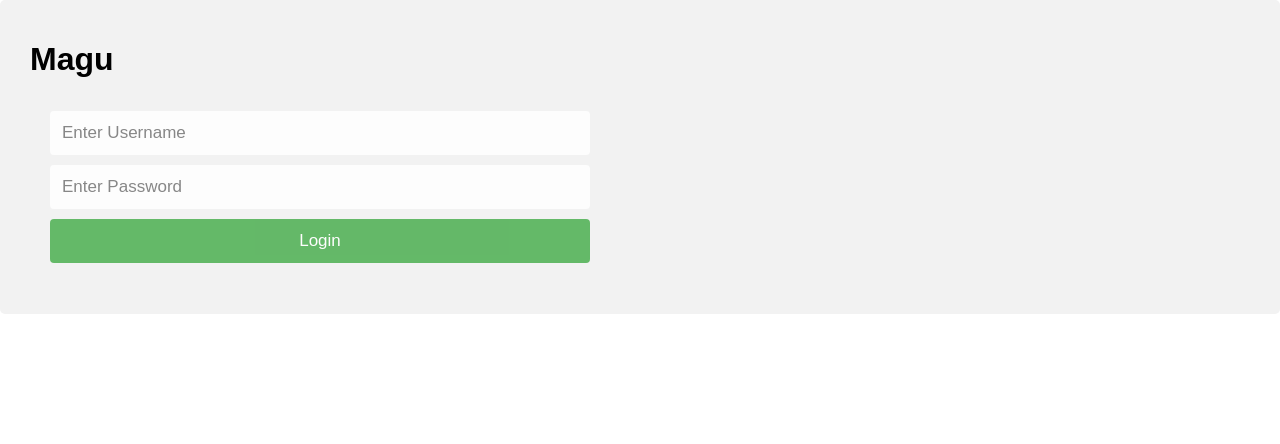
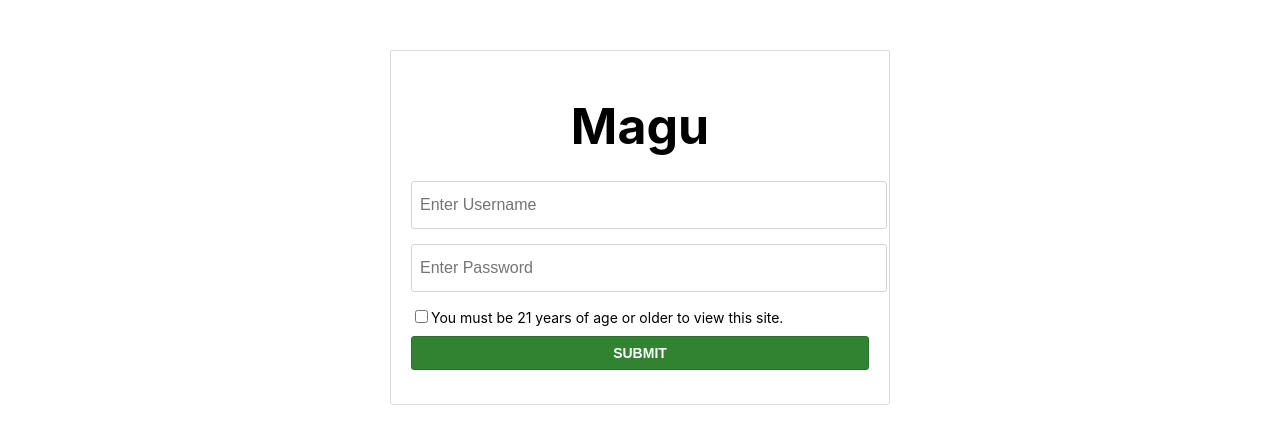
Before and after one commit to JSPlatt/Magu-Frontend, a React (Create React App) app: page /login in a window 1280 px wide. Shown: the top 444 px of the page. Built offline with nearby package versions, Linux system fonts and the light colour scheme.

Commit message:
LogIn style started

```diff
--- a/src/Login.css
+++ b/src/Login.css
@@ -1,4 +1,4 @@
-body {
+/* body {
     font-family: Arial, Helvetica, sans-serif;
   }
 
@@ -6,7 +6,7 @@ body {
     box-sizing: border-box;
   }
 
-  /* style the container */
+
   .container {
     position: relative;
     border-radius: 5px;
@@ -14,7 +14,7 @@ body {
     padding: 20px 0 30px 0;
   }
 
-  /* style inputs and link buttons */
+
   input,
   .btn {
     width: 100%;
@@ -26,7 +26,7 @@ body {
     display: inline-block;
     font-size: 17px;
     line-height: 20px;
-    text-decoration: none; /* remove underline from anchors */
+    text-decoration: none;
   }
 
   input:hover,
@@ -34,7 +34,7 @@ body {
     opacity: 1;
   }
 
-  /* add appropriate colors to fb, twitter and google buttons */
+
   .fb {
     background-color: #3b5998;
     color: white;
@@ -50,7 +50,7 @@ body {
     color: white;
   }
 
-  /* style the submit button */
+
   input[type="submit"] {
     background-color: #4caf50;
     color: white;
@@ -66,7 +66,7 @@ body {
   p {
     text-align: center;
   }
-  /* Two-column layout */
+
   .col {
     float: left;
     width: 50%;
@@ -75,14 +75,14 @@ body {
     margin-top: 6px;
   }
 
-  /* Clear floats after the columns */
+
   .row:after {
     content: "";
     display: table;
     clear: both;
   }
 
-  /* vertical line */
+
   .vl {
     position: absolute;
     left: 50%;
@@ -91,7 +91,7 @@ body {
     height: 175px;
   }
 
-  /* text inside the vertical line */
+
   .vl-innertext {
     position: absolute;
     top: 50%;
@@ -102,31 +102,31 @@ body {
     padding: 8px 10px;
   }
 
-  /* hide some text on medium and large screens */
+
   .hide-md-lg {
     display: none;
   }
 
-  /* bottom container */
+
   .bottom-container {
     text-align: center;
     background-color: #666;
     border-radius: 0px 0px 4px 4px;
   }
 
-  /* Responsive layout - when the screen is less than 650px wide, make the two columns stack on top of each other instead of next to each other */
+
   @media screen and (max-width: 650px) {
     .col {
       width: 100%;
       margin-top: 0;
     }
-    /* hide the vertical line */
+
     .vl {
       display: none;
     }
-    /* show the hidden text on small screens */
+
     .hide-md-lg {
       display: block;
       text-align: center;
     }
-  }
+  } */
--- a/src/components/Login.js
+++ b/src/components/Login.js
@@ -1,6 +1,89 @@
 import React, { Component } from "react";
 import "../Login.css";
 import { Redirect } from "react-router-dom";
+import styled from 'styled-components'
+
+const LoginWrapper = styled.div`
+`
+
+const FormWrapper = styled.div`
+  margin-top: 50px;
+
+`
+
+const FormContainer = styled.div`
+  width: 500px;
+  margin: 0 auto;
+
+`
+
+const Form = styled.form`
+  padding: 20px;
+  font-size: 14px;
+  background-color: #fff;
+  border: 1px solid #d8dee2;
+  border-radius: 0 0 3px 3px;
+
+`
+
+const AppName = styled.div`
+  margin: 25px;
+  font-size: 50px;
+  font-weight: bold;
+  text-align: center;
+
+`
+
+const LogInButton = styled.button`
+  position: relative;
+  display: inline-block;
+  padding: 6px 12px;
+  font-size: 14px;
+  font-weight: 600;
+  line-height: 20px;
+  vertical-align: middle;
+  background-position: -1px -1px;
+  background-size: 110% 110%;
+  border: 1px solid rgba(27, 31, 35, 0.2);
+  border-radius: 0.25em;
+  width: 100%;
+  cursor: pointer;
+  background: #318231;
+  transition: ease-in-out 0.1s;
+  color: #fff;
+  margin-top: 10px;
+
+  &:hover {
+        background: #fff;
+        color: #000;
+        border: 1px solid #fff;
+    }
+
+`
+
+const Input = styled.input`
+  margin-top: 5px;
+  margin-bottom: 15px;
+  display: block;
+  width: 100%;
+  min-height: 34px;
+  padding: 6px 8px;
+  font-size: 16px;
+  line-height: 20px;
+  color: #24292e;
+  background-color: #fff;
+  background-repeat: no-repeat;
+  background-position: right 8px center;
+  border: 1px solid #d1d5da;
+  border-radius: 3px;
+  outline: none;
+  box-shadow: inset 0 1px 2px rgba(27, 31, 35, 0, 0.75);
+  width: 100%;
+`
+
+const Field = styled.div`
+  width: 100%;
+`
 
 class Login extends Component {
   constructor(props) {
@@ -38,29 +121,34 @@ class Login extends Component {
       return <Redirect to="/" />;
     }
     return (
-      <div className="container">
-        <form onSubmit={this.login} className="form-signin">
-          <h1 className="h3 mb-3 font-weight-normal">Magu</h1>
-          <div className="row">
+    <LoginWrapper>
+      <FormWrapper>
+      <FormContainer>
+        <Form onSubmit={this.login} >
+          <AppName>Magu</AppName>
+          <Field>
             <div className="col">
-              <input
+              <Input
                 type="text"
                 name="user_id"
                 onChange={this.handleFormChange}
                 placeholder="Enter Username"
               />
-              <input
+              <Input
                 type="password"
                 name="user_password"
                 onChange={this.handleFormChange}
                 placeholder="Enter Password"
               />
-              <input type="submit" value="Login" />
+              <input type="checkbox"/>You must be 21 years of age or older to view this site.
+              <LogInButton type="submit">SUBMIT</LogInButton>
             </div>
-          </div>
+          </Field>
           <p></p>
-        </form>
-      </div>
+        </Form>
+      </FormContainer>
+      </FormWrapper>
+    </LoginWrapper>
     );
   }
 }
--- a/src/components/Store/StoreReview.js
+++ b/src/components/Store/StoreReview.js
@@ -19,7 +19,7 @@ const Title = styled.div`
 
 const RatingScore = styled.div`
     display: flex;
-    font-size: 25px;
+    font-size: 17px;
     font-weight: bold;
     width: 15%;
 
@@ -29,12 +29,12 @@ const DeleteBtn = styled.button`
     color: #fff;
     background: #318231;
     border-radius: 4px;
-    padding: 12px;
-    font-size: 18px;
+    padding: 5px;
+    font-size: 15px;
     cursor: pointer;
     transition: ease-in-out 0.1s;
     border: 1px solid #fff;
-    width: 15%;
+    width: 8%;
     margin-top: 20px;
 
     &:hover {
@@ -65,7 +65,7 @@ function StoreReview({review, onDeleteReview}) {
                 <p>{review.description}</p>
             </Description>
             <RatingScore>
-                <p>{review.score} out of 5</p>
+                <p>{review.score}/5</p>
             </RatingScore>
             <DeleteBtn onClick={handleDelete}>Delete</DeleteBtn>
         </Card>
```
